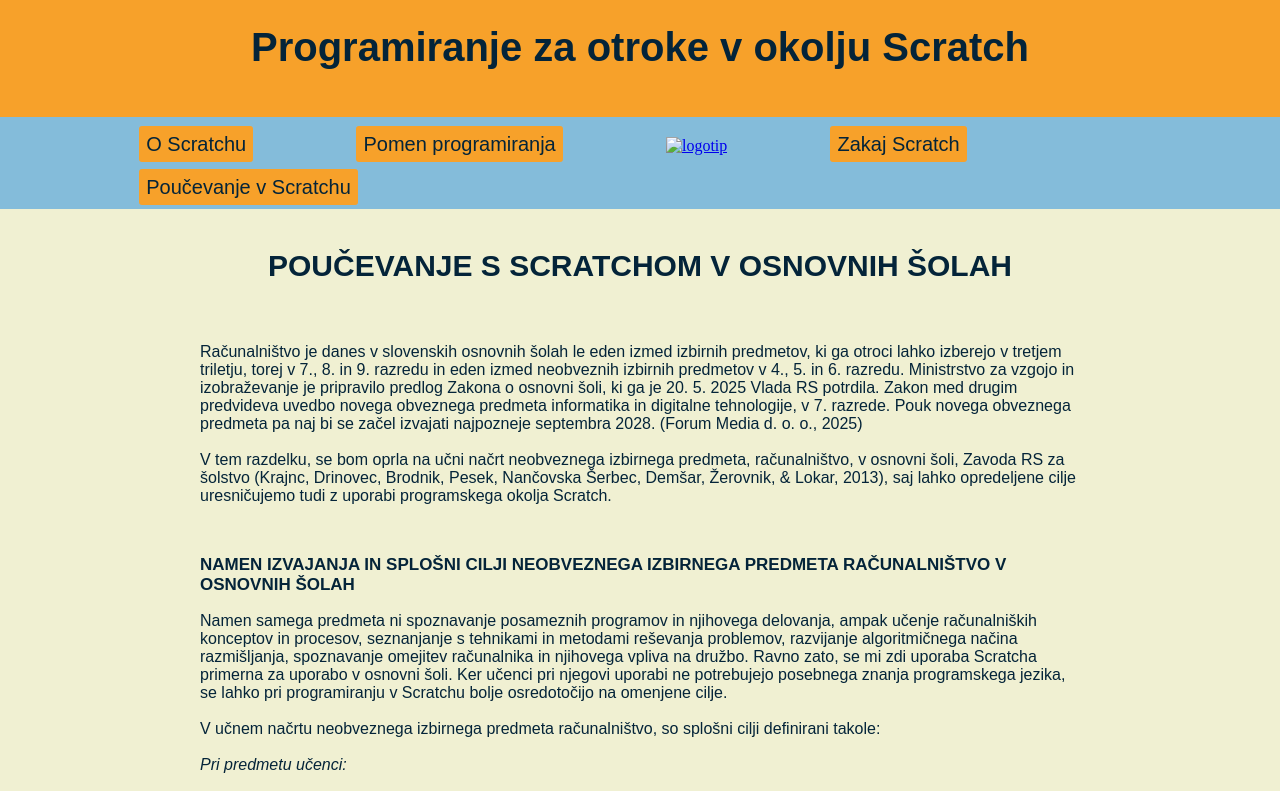
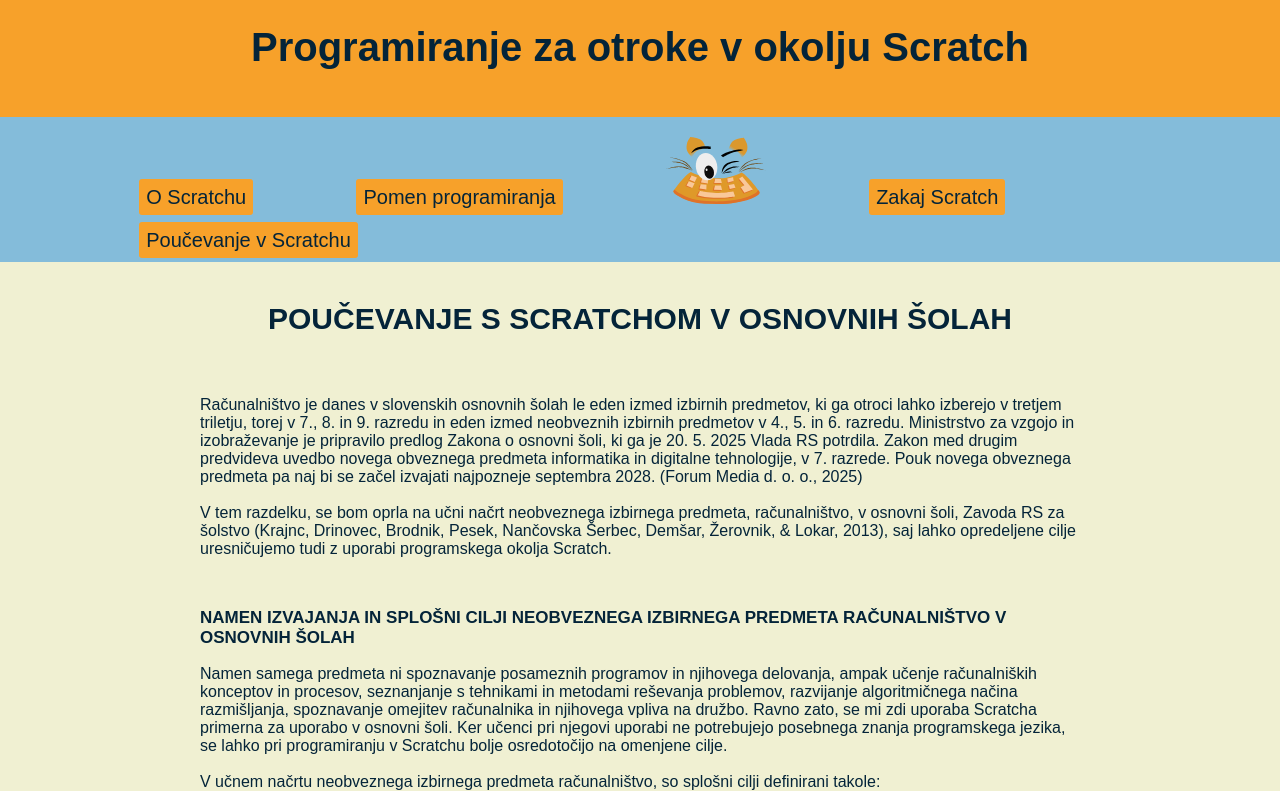
Before and after one commit to nastjastrancar/nastjastrancar.github.io, a plain HTML site: page poučevanje_v_scratchu.html in a window 1280 px wide. Shown: the top 791 px of the page. Drawn offline with Linux system fonts and the light colour scheme.

Commit message:
Update poučevanje_v_scratchu.html

```diff
--- a/poučevanje_v_scratchu.html
+++ b/poučevanje_v_scratchu.html
@@ -12,7 +12,7 @@
             <ul>
                 <li class="iztocnica"><a href="o_scratchu.html">O Scratchu</a></li>
                 <li class="iztocnica"><a href="pomen_programiranja.html">Pomen programiranja</a></li>
-                <li><a href="index.html"><img src="slike/logo.png" alt="logotip" id="logo"></a></li>
+                <li><a href="index.html"><img src="slike/logo.svg" alt="logotip" id="logo"></a></li>
                 <li class="iztocnica"><a href="zakaj_scratch.html">Zakaj Scratch</a></li>
                 <li class="iztocnica_s_podstranmi"><a href="javascript:void(0)">Poučevanje v Scratchu</a>
                     <div class="vsebina_dropdown">
```
